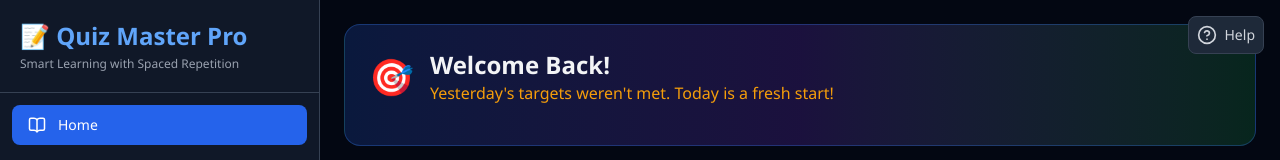
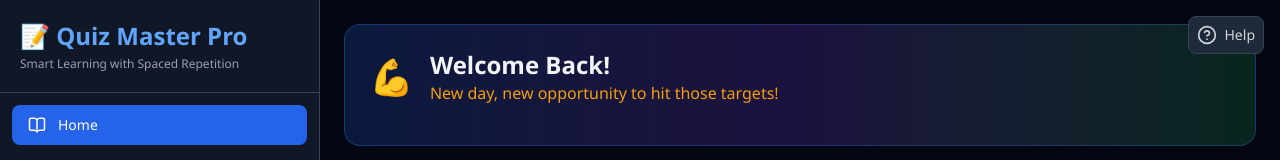
Before and after one commit to arif2s/new-mcq, a React (Vite) app: page / in a window 1280 px wide. Shown: the top 160 px of the page. Built offline with nearby package versions, Linux system fonts and the light colour scheme; no server answers.

Commit message:
feat: Improve varied motivation on habit tracker and home view
Expands the logic to pick from several randomly-chosen inspirational quotes based on the current stats like targets and streak, as well as time-of-day.

Co-authored-by: arif2s <335306914+arif2s@users.noreply.github.com>

```diff
--- a/src/components/HabitTracker.tsx
+++ b/src/components/HabitTracker.tsx
@@ -124,10 +124,44 @@ export default function HabitTracker({ persistence }: HabitTrackerProps) {
               {streakDays > 0 ? `${streakDays} Day Streak! 🔥` : 'Start Your Streak Today! 💪'}
             </h2>
             <p className="text-gray-400">
-              {streakDays >= 30 ? 'Incredible consistency! You\'re a learning machine!' :
-               streakDays >= 7 ? 'Amazing! Keep the momentum going!' :
-               streakDays >= 3 ? 'Great start! Consistency is key!' :
-               'Every journey starts with a single step.'}
+              {(() => {
+                const pickRandom = (arr: string[]) => arr[Math.floor(Math.random() * arr.length)];
+                if (streakDays >= 100) return pickRandom([
+                  "Century club! Your dedication is truly inspiring.",
+                  "100+ days! You are the definition of consistency.",
+                  "An absolute masterclass in habit building."
+                ]);
+                if (streakDays >= 30) return pickRandom([
+                  "Incredible consistency! You're a learning machine!",
+                  "A whole month! Your habit is officially cemented.",
+                  "Unstoppable! Keep this amazing momentum going."
+                ]);
+                if (streakDays >= 14) return pickRandom([
+                  "Two weeks strong! You're making real progress.",
+                  "Halfway to a month! Keep showing up.",
+                  "Fantastic work building this habit."
+                ]);
+                if (streakDays >= 7) return pickRandom([
+                  "A full week! Amazing! Keep the momentum going!",
+                  "7 days straight! You're building a solid foundation.",
+                  "Great job maintaining the streak for a week!"
+                ]);
+                if (streakDays >= 3) return pickRandom([
+                  "Great start! Consistency is key!",
+                  "You're on a roll! Don't break the chain.",
+                  "3 days in! Keep the fire burning."
+                ]);
+                if (streakDays > 0) return pickRandom([
+                  "You've started! Keep it up tomorrow.",
+                  "The journey of a thousand miles begins with a single step.",
+                  "Good work today. See you tomorrow!"
+                ]);
+                return pickRandom([
+                  "Every journey starts with a single step.",
+                  "Today is a great day to start a new streak.",
+                  "Ready to build a learning habit?"
+                ]);
+              })()}
             </p>
           </div>
         </div>
--- a/src/components/HomeView.tsx
+++ b/src/components/HomeView.tsx
@@ -67,16 +67,122 @@ export default function HomeView({ persistence, onNavigate, onUpdateTargets }: H
     // Motivation Generator
     const getMotivation = () => {
       const questionsExceeded = todayStats.questionsAnswered - dailyTargets.questionsTarget;
-      if (questionsExceeded >= dailyTargets.questionsTarget) return { emoji: '🚀', text: `Incredible! You've done 2x your daily target! Consider taking a break.`, color: 'text-purple-400' };
-      if (allTargetsMet && streakDays >= 30) return { emoji: '👑', text: "A month-long streak with all targets met! You're unstoppable!", color: 'text-warning-500' };
-      if (streakDays >= 7 && allTargetsMet) return { emoji: '🔥', text: "You're on fire! A week-long streak and all targets crushed!", color: 'text-warning-500' };
-      if (allTargetsMet) return { emoji: '🏆', text: "All daily targets completed! You're a champion! Take a well-deserved break.", color: 'text-success-500' };
-      if (questionsTargetMet && !correctTargetMet) return { emoji: '📚', text: `Questions done! Focus on accuracy - ${dailyTargets.correctTarget - todayStats.correctAnswers} more correct needed.`, color: 'text-brand-400' };
-      if (questionsProgress >= 75) return { emoji: '🎯', text: `Almost there! Just ${Math.max(0, dailyTargets.questionsTarget - todayStats.questionsAnswered)} more questions to hit your target!`, color: 'text-brand-400' };
-      if (questionsProgress >= 50) return { emoji: '💪', text: `Halfway there! ${Math.max(0, dailyTargets.questionsTarget - todayStats.questionsAnswered)} more questions to go.`, color: 'text-brand-400' };
-      if (todayStats.questionsAnswered > 0) return { emoji: '👍', text: "Great start! Keep the momentum going.", color: 'text-brand-400' };
-      if (!yesterdayMetQuestions || !yesterdayMetCorrect) return { emoji: '🎯', text: "Yesterday's targets weren't met. Today is a fresh start!", color: 'text-warning-500' };
-      return { emoji: '☀️', text: "Ready to learn? Start your first quiz of the day!", color: 'text-gray-400' };
+      const pickRandom = (arr: string[]) => arr[Math.floor(Math.random() * arr.length)];
+      const hour = new Date().getHours();
+
+      let greeting = "Ready to learn?";
+      let emoji = "☀️";
+      if (hour < 12) {
+        greeting = pickRandom(["Good morning! Let's get some learning done.", "Rise and shine! Ready for today's goals?", "Morning! Time to crush those targets."]);
+        emoji = pickRandom(["🌅", "☕", "🌤️"]);
+      } else if (hour < 18) {
+        greeting = pickRandom(["Good afternoon! Keep the momentum going.", "Afternoon! A great time for a quick quiz.", "Halfway through the day!"]);
+        emoji = pickRandom(["☀️", "😎", "🚀"]);
+      } else {
+        greeting = pickRandom(["Good evening! Wrap up the day with some learning.", "Evening! Perfect time to review.", "Late night study session?"]);
+        emoji = pickRandom(["🌙", "🦉", "✨"]);
+      }
+
+      if (questionsExceeded >= dailyTargets.questionsTarget && dailyTargets.questionsTarget > 0) {
+        return {
+          emoji: pickRandom(['🚀', '🤯', '🌟']),
+          text: pickRandom([
+            `Incredible! You've done 2x your daily target! Consider taking a break.`,
+            `Overachiever alert! Doubled your target for today.`,
+            `Going above and beyond! You've crushed your goal twice over.`
+          ]),
+          color: 'text-purple-400'
+        };
+      }
+      if (allTargetsMet && streakDays >= 30) {
+        return {
+          emoji: pickRandom(['👑', '💎', '🌟']),
+          text: pickRandom([
+            "A month-long streak with all targets met! You're unstoppable!",
+            "Legendary! 30+ days of pure dedication.",
+            "Consistency is your superpower. Incredible 30+ day streak!"
+          ]),
+          color: 'text-warning-500'
+        };
+      }
+      if (streakDays >= 7 && allTargetsMet) {
+        return {
+          emoji: pickRandom(['🔥', '⭐', '⚡']),
+          text: pickRandom([
+            "You're on fire! A week-long streak and all targets crushed!",
+            "7+ days strong! Your dedication is showing.",
+            "Another week, another set of targets destroyed!"
+          ]),
+          color: 'text-warning-500'
+        };
+      }
+      if (allTargetsMet) {
+        return {
+          emoji: pickRandom(['🏆', '🎉', '🙌']),
+          text: pickRandom([
+            "All daily targets completed! You're a champion! Take a well-deserved break.",
+            "Targets met! Great job today.",
+            "Mission accomplished! You hit all your goals for today."
+          ]),
+          color: 'text-success-500'
+        };
+      }
+      if (questionsTargetMet && !correctTargetMet) {
+        return {
+          emoji: pickRandom(['📚', '🎯', '🧠']),
+          text: pickRandom([
+            `Questions done! Focus on accuracy - ${dailyTargets.correctTarget - todayStats.correctAnswers} more correct needed.`,
+            `Volume target reached! Now let's get ${dailyTargets.correctTarget - todayStats.correctAnswers} more right answers.`,
+            `You've put in the reps! Focus on precision to hit that accuracy goal.`
+          ]),
+          color: 'text-brand-400'
+        };
+      }
+      if (questionsProgress >= 75) {
+        return {
+          emoji: pickRandom(['🎯', '🏃', '💨']),
+          text: pickRandom([
+            `Almost there! Just ${Math.max(0, dailyTargets.questionsTarget - todayStats.questionsAnswered)} more questions to hit your target!`,
+            `The finish line is in sight! Only ${Math.max(0, dailyTargets.questionsTarget - todayStats.questionsAnswered)} left.`,
+            `So close! Push through for those last ${Math.max(0, dailyTargets.questionsTarget - todayStats.questionsAnswered)} questions.`
+          ]),
+          color: 'text-brand-400'
+        };
+      }
+      if (questionsProgress >= 50) {
+        return {
+          emoji: pickRandom(['💪', '⚖️', '📈']),
+          text: pickRandom([
+            `Halfway there! ${Math.max(0, dailyTargets.questionsTarget - todayStats.questionsAnswered)} more questions to go.`,
+            `You're at the midpoint! Keep up the great pace.`,
+            `50% done! The second half is where champions are made.`
+          ]),
+          color: 'text-brand-400'
+        };
+      }
+      if (todayStats.questionsAnswered > 0) {
+        return {
+          emoji: pickRandom(['👍', '🌱', '🚀']),
+          text: pickRandom([
+            "Great start! Keep the momentum going.",
+            "You've taken the first step today. Let's keep moving!",
+            "Good progress. Every question counts!"
+          ]),
+          color: 'text-brand-400'
+        };
+      }
+      if (!yesterdayMetQuestions || !yesterdayMetCorrect) {
+        return {
+          emoji: pickRandom(['🎯', '🌅', '💪']),
+          text: pickRandom([
+            "Yesterday's targets weren't met. Today is a fresh start!",
+            "Let's bounce back! Make today better than yesterday.",
+            "New day, new opportunity to hit those targets!"
+          ]),
+          color: 'text-warning-500'
+        };
+      }
+      return { emoji, text: greeting, color: 'text-gray-400' };
     };
 
     // O(1) Hourly Data Generation
```
